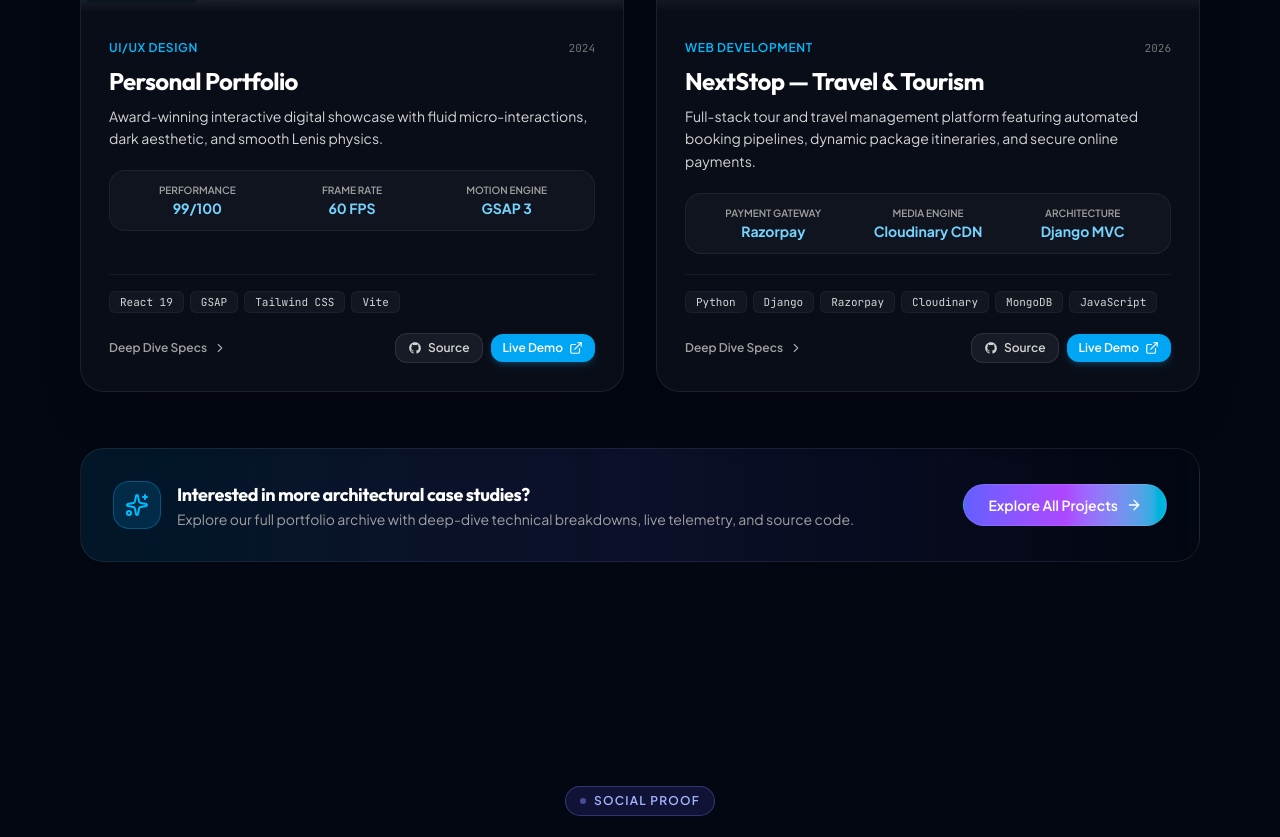
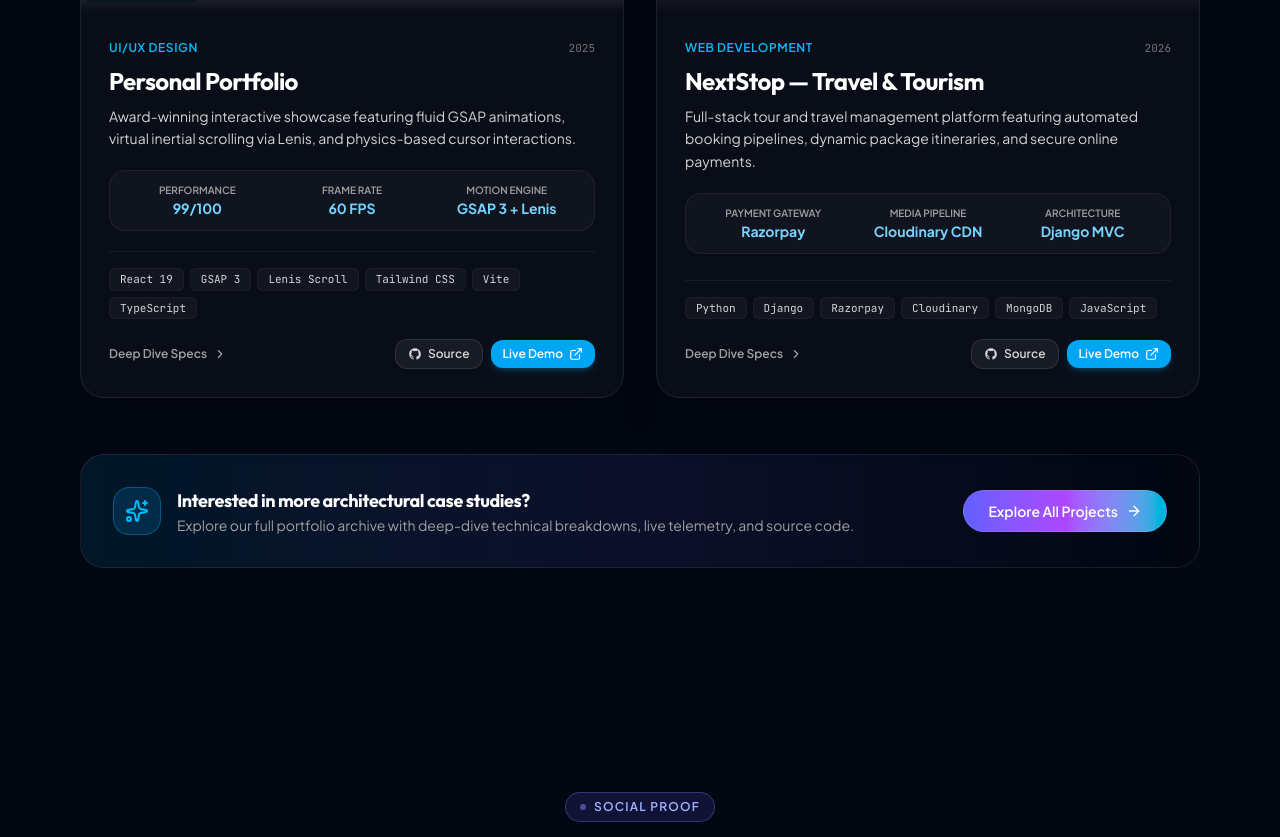
Before and after one commit to silver-pixel-soft/silver-pixel-soft-portfolio, a React (Vite) app in the folder Frontend/: page / in a window 1280 px wide. Shown: the part 5638-6475 px from the top of the page. Built offline with nearby package versions, Linux system fonts and the light colour scheme; grey boxes are pictures that could not be loaded.

Commit message:
Updating new Project in frontend

```diff
--- a/Frontend/src/components/sections/Work.tsx
+++ b/Frontend/src/components/sections/Work.tsx
@@ -21,6 +21,8 @@
 import khabriImage from "../../assets/Khabri.png";
 import chatBotImage from "../../assets/ChatBot.png";
 import NextStopImage from "../../assets/NextStop.png";
+import ThyroidImage from "../../assets/Throat.png";
+import AIWebImage from "../../assets/AI Web Dev.png";
 
 export interface ProjectMetric {
   label: string;
@@ -55,28 +57,28 @@
     title: "Personal Portfolio",
     category: "UI/UX Design",
     description:
-      "Award-winning interactive digital showcase with fluid micro-interactions, dark aesthetic, and smooth Lenis physics.",
+      "Award-winning interactive showcase featuring fluid GSAP animations, virtual inertial scrolling via Lenis, and physics-based cursor interactions.",
     detailedOverview:
-      "Engineered as a high-performance personal brand showcase featuring GSAP-powered motion orchestration, virtual inertial scrolling via Lenis, and custom interactive physics-based cursor trailing.",
-    tags: ["React 19", "GSAP", "Tailwind CSS", "Vite"],
+      "Engineered as a high-performance personal brand showcase featuring GSAP-powered timeline orchestration, virtual inertial scrolling via Lenis physics, interactive magnetic cursor tracking, glassmorphic UI elevations, and zero-layout-shift responsive performance.",
+    tags: ["React 19", "GSAP 3", "Lenis Scroll", "Tailwind CSS", "Vite", "TypeScript"],
     status: "Featured Showcase",
     image: portfolioImage,
-    categoryLabel: "Portfolio",
+    categoryLabel: "UI/UX & Motion",
     featured: true,
     role: "Lead UI Engineer & Designer",
-    completionYear: "2024",
+    completionYear: "2025",
     metrics: [
       { label: "Performance", value: "99/100" },
       { label: "Frame Rate", value: "60 FPS" },
-      { label: "Motion Engine", value: "GSAP 3" },
+      { label: "Motion Engine", value: "GSAP 3 + Lenis" },
     ],
     highlights: [
-      "Custom inertial smooth scroll with Lenis and GSAP ScrollTrigger synchronization",
-      "Reactive cursor tracking with physics-based lagging & magnetic button states",
-      "Accessible high-contrast dark theme with glassmorphic depth elevations",
-      "Zero-layout-shift responsive layout optimized for mobile and desktop screens",
+      "Virtual inertial smooth scroll synchronized with GSAP ScrollTrigger timelines and zero frame drops",
+      "Physics-based magnetic cursor tracking with spring dynamics and interactive hover attraction states",
+      "Accessible high-contrast dark aesthetic with layered glassmorphic depth elevations and ambient lighting",
+      "Zero-cumulative-layout-shift (CLS) architecture engineered for sub-second first contentful paint",
     ],
-    architecture: ["React 19", "GSAP Core + ScrollTrigger", "Lenis Physics", "Tailwind CSS", "Vite"],
+    architecture: ["React 19", "GSAP 3 Core & ScrollTrigger", "Lenis Physics", "Tailwind CSS", "Vite", "TypeScript"],
     links: [
       {
         name: "GitHub",
@@ -105,7 +107,7 @@
     completionYear: "2026",
     metrics: [
       { label: "Payment Gateway", value: "Razorpay" },
-      { label: "Media Engine", value: "Cloudinary CDN" },
+      { label: "Media Pipeline", value: "Cloudinary CDN" },
       { label: "Architecture", value: "Django MVC" },
     ],
     highlights: [
@@ -128,16 +130,16 @@
   },
   {
     id: "lio",
-    title: "Lio",
+    title: "Lio — Link Analytics & Telemetry",
     category: "Web Development",
     description:
-      "Cloud-native link management platform featuring real-time click stream analytics, geo-tracking, and sub-50ms redirection.",
+      "High-throughput link management and clickstream telemetry platform offering sub-50ms edge redirects, geo-analytics, and dynamic QR generation.",
     detailedOverview:
       "A production-grade SaaS URL shortening and telemetry platform built with distributed edge routing, granular clickstream analytics, geolocation heatmaps, and customizable QR code generation.",
-    tags: ["React", "Node.js", "Analytics", "REST API"],
+    tags: ["React", "Node.js", "Express", "MongoDB", "Chart.js", "REST API"],
     status: "Active SaaS",
     image: lioImage,
-    categoryLabel: "Lio",
+    categoryLabel: "Analytics & SaaS",
     featured: true,
     role: "Full Stack Developer",
     completionYear: "2026",
@@ -147,12 +149,12 @@
       { label: "Uptime SLA", value: "99.9%" },
     ],
     highlights: [
-      "Sub-50ms URL redirection pipeline with distributed edge caching",
-      "Interactive geo-location telemetry & clickstream funnel visual graphs",
-      "RESTful microservices architecture with JWT authentication & rate limiting",
-      "Dynamic QR code generator with vector export capabilities and analytics tracking",
+      "Sub-50ms URL redirection pipeline with distributed edge caching and low memory footprint",
+      "Interactive geo-location telemetry & clickstream funnel visual graphs powered by Chart.js",
+      "RESTful microservices architecture with JWT authentication, rate limiting, and audit logging",
+      "Dynamic QR code generator supporting custom vector SVG/PNG export with embedded tracking metadata",
     ],
-    architecture: ["React.js", "Node.js / Express", "MongoDB", "Chart.js / Analytics", "REST API"],
+    architecture: ["React.js", "Node.js / Express", "MongoDB Atlas", "Chart.js / Analytics", "REST API"],
     links: [
       {
         name: "GitHub",
@@ -165,19 +167,53 @@
     ],
   },
   {
+    id: "thyroid",
+    title: "Thyroid AI — Vocal Diagnostics",
+    category: "AI & Agents",
+    description:
+      "Non-invasive acoustic diagnostic platform analyzing vocal cord frequency biomarkers and throat chakra indicators to detect thyroid disorders.",
+    detailedOverview:
+      "An acoustic intelligence healthcare application combining a React frontend with a Python Flask signal-processing engine. It captures vocal cord biometric samples and computes acoustic biomarkers—including Pitch (F0), Jitter, Hoarseness (HNR), and Spectral Centroid via Librosa—to screen for thyroid anomalies.",
+    tags: ["Python", "Flask", "Librosa", "Audio DSP", "NumPy", "React", "Google API"],
+    status: "AI Diagnostic Engine",
+    image: ThyroidImage,
+    categoryLabel: "HealthTech AI",
+    featured: true,
+    role: "Lead ML & Systems Engineer",
+    completionYear: "2026",
+    metrics: [
+      { label: "Biomarkers", value: "Pitch, Jitter, HNR" },
+      { label: "DSP Engine", value: "Librosa & NumPy" },
+      { label: "API Latency", value: "<200ms Processing" },
+    ],
+    highlights: [
+      "In-browser high-precision microphone audio recording with direct waveform spectrogram capture",
+      "Acoustic biomarker extraction pipeline computing fundamental frequency (F0), jitter, and Harmonic-to-Noise Ratio (HNR)",
+      "Decoupled Python Flask microservice processing complex audio transforms via Librosa and NumPy",
+      "Automated synchronization with Google Sheets API for clinical record keeping and medical audit trails",
+    ],
+    architecture: ["Python 3", "Flask & Flask-CORS", "Librosa Audio DSP", "NumPy", "React (Vite)", "Tailwind CSS", "Google Sheets API"],
+    links: [
+      {
+        name: "GitHub",
+        url: "https://github.com/akshaykumar401/SBU-Disese-Detect-using-Chakras",
+      },
+    ],
+  },
+  {
     id: "khabri",
-    title: "Khabri",
+    title: "Khabri — Global News Wire",
     category: "Web Development",
     description:
-      "Curated content delivery application aggregating global news categories with instant filtering and responsive reader mode.",
+      "Real-time global news aggregation portal with debounced multi-category querying, bookmarking, and a distraction-free responsive reader experience.",
     detailedOverview:
-      "A high-velocity content aggregation platform that pulls real-time headlines across international news wire feeds, with instantaneous category filtering, query debounce, and a high-readability distraction-free reader mode.",
-    tags: ["React", "News API", "Tailwind", "Responsive"],
-    status: "Live App",
+      "A high-speed content delivery web application consuming live international news feeds across multiple categories and languages. Engineered with client-side query debounce, instantaneous source filtering, offline bookmark persistence, and zero-layout-shift image skeleton loaders.",
+    tags: ["React 18", "News API", "Tailwind CSS", "Vite", "JavaScript"],
+    status: "Live Application",
     image: khabriImage,
-    categoryLabel: "Khabri",
+    categoryLabel: "Content & Media",
     featured: false,
-    role: "Frontend Developer",
+    role: "Frontend Engineer",
     completionYear: "2025",
     metrics: [
       { label: "Global Sources", value: "50+ Feeds" },
@@ -185,12 +221,12 @@
       { label: "Reader UX", value: "Distraction-Free" },
     ],
     highlights: [
-      "Live REST API feed ingestion with category & regional query parameters",
-      "Distraction-free clean reader layout optimized for mobile & desktop reading",
-      "Stateful bookmarking and debounced search across hundreds of headlines",
-      "Zero-layout-shift image skeleton loaders with fallback caching",
+      "Live REST API feed ingestion filtering international news, business, technology, and entertainment",
+      "Distraction-free clean reader layout optimized for high readability across mobile and desktop screens",
+      "Debounced search architecture delivering instant headline filtering with sub-15ms response times",
+      "Persistent stateful bookmarking with zero-layout-shift image skeleton loaders and fallback caching",
     ],
-    architecture: ["React 18", "News API Ingestion", "Tailwind CSS", "Debounced Search", "Vite"],
+    architecture: ["React 18", "News API Ingestion", "Tailwind CSS", "Debounced Search", "Vite Bundler"],
     links: [
       {
         name: "GitHub",
@@ -203,32 +239,70 @@
     ],
   },
   {
-    id: "chatbot",
-    title: "Chat Bot",
+    id: "ai_web",
+    title: "NayePankh — AI Social Impact",
     category: "AI & Agents",
     description:
-      "Intelligent conversational assistant powered by large language models, streaming markdown responses with context retention.",
+      "Full-stack social welfare platform featuring the Panah-AI multilingual chatbot powered by Google Gemini, volunteer pipelines, and an admin command center.",
     detailedOverview:
-      "An AI-powered conversational web application delivering streaming responses with syntax-highlighted code blocks, context memory, and customizable system prompt personas.",
-    tags: ["AI / LLM", "JavaScript", "NLP", "API Integration"],
-    status: "AI Model Deployed",
+      "A mission-driven social impact platform built for NayePankh Foundation. Features a responsive React 19 frontend with Tailwind CSS v4 bento grids, the Panah-AI conversational assistant powered by Google Gemini 2.5 Flash, an automated changemaker onboarding pipeline, and a secure session-authenticated Flask admin management console.",
+    tags: ["React 19", "Python Flask", "Gemini 2.5 Flash", "Tailwind CSS v4", "MongoDB", "AI Chatbot"],
+    status: "Production Platform",
+    image: AIWebImage,
+    categoryLabel: "Social Impact AI",
+    featured: false,
+    role: "Full Stack & AI Engineer",
+    completionYear: "2026",
+    metrics: [
+      { label: "AI Engine", value: "Gemini 2.5 Flash" },
+      { label: "Volunteer Pipeline", value: "Automated" },
+      { label: "Admin Security", value: "Session Auth" },
+    ],
+    highlights: [
+      "Panah-AI conversational assistant powered by Google Gemini 2.5 Flash with intelligent rule-based prompt caching",
+      "Responsive bento-grid user experience engineered with React 19, Tailwind CSS v4, and interactive micro-animations",
+      "Session-authenticated administration dashboard for volunteer application review, search, and analytics",
+      "Decoupled client-server architecture with high-concurrency Python Flask REST endpoints and database persistence",
+    ],
+    architecture: ["React 19", "Python Flask", "Google Gemini 2.5 Flash", "Tailwind CSS v4", "React Router v7", "MongoDB Atlas"],
+    links: [
+      {
+        name: "GitHub",
+        url: "https://github.com/akshaykumar401/AI-Web-Devlopment--Internship-2026--By-NayePankh-Foundation",
+      },
+      {
+        name: "Live Demo",
+        url: "https://internship-frontend-rho-orpin.vercel.app/",
+      },
+    ],
+  },
+  {
+    id: "chatbot",
+    title: "Chat Bot — Conversational AI",
+    category: "AI & Agents",
+    description:
+      "Streaming conversational assistant powered by large language models, featuring syntax-highlighted code blocks, context memory, and customizable personas.",
+    detailedOverview:
+      "An AI conversational web application delivering low-latency token streaming, multi-turn prompt context retention, and copyable markdown code blocks with prism syntax highlighting. Includes customizable prompt personas and responsive chat bubble animations.",
+    tags: ["AI / LLM", "JavaScript", "SSE Streaming", "NLP", "API Integration", "CSS3"],
+    status: "Live AI Model",
     image: chatBotImage,
-    categoryLabel: "Chat Bot",
+    categoryLabel: "Conversational AI",
     featured: false,
     role: "AI & Frontend Engineer",
     completionYear: "2025",
     metrics: [
       { label: "Response Mode", value: "Token Stream" },
-      { label: "Context Window", value: "Multi-turn" },
+      { label: "Context Window", value: "Multi-Turn" },
       { label: "Code Highlighting", value: "Markdown & Prism" },
     ],
     highlights: [
-      "Real-time token streaming with automatic scroll-to-bottom anchor",
+      "Real-time Server-Sent Events (SSE) token streaming with automatic scroll-to-bottom anchor",
       "Rich markdown syntax formatting with copyable code snippets and syntax highlighting",
-      "Session history management with multi-turn prompt context retention",
-      "Adaptive chat bubble rendering with conversational typing indicators",
+      "Session history management with multi-turn prompt context retention and persona directives",
+      "Adaptive chat bubble rendering with conversational typing indicators and smooth micro-animations",
     ],
-    architecture: ["JavaScript (ESNext)", "LLM / OpenRouter API", "SSE Streaming", "CSS3 Animations"],
+    architecture: ["JavaScript (ESNext)", "LLM / OpenRouter API", "SSE Streaming", "Prism.js", "CSS3 Animations"],
     links: [
       {
         name: "GitHub",
```
Also changed, not shown: 1 other file (tests, documents, lock files or other folders).
